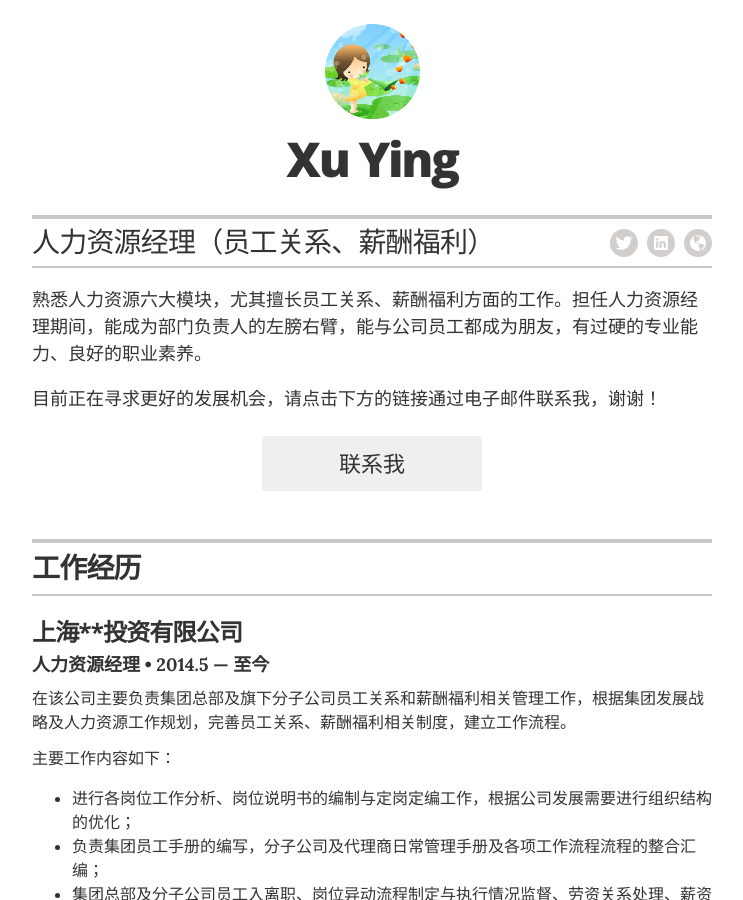
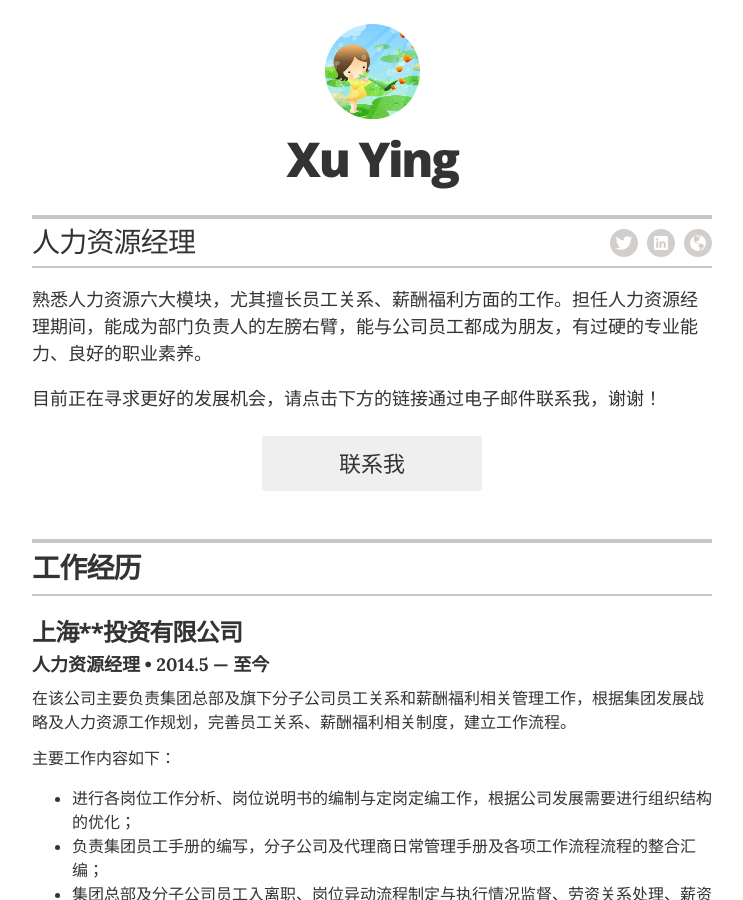
Before and after one commit to missdeer/xyyingresume, a Jekyll site: the page built from index.html, in a window 1280 px wide and 900 px high. Shown: the whole window, without its empty margins (268-1011 px from the left). Built offline with Jekyll 4.4.1, drawn with Linux system fonts in a browser that asks for light colours; some of the changed lines change nothing that is shown.

Commit message:
Update _config.yml

```diff
--- a/_config.yml
+++ b/_config.yml
@@ -1,6 +1,6 @@
 # Site settings
-title: "Xu Ying Resume——人力资源经理（员工关系、薪酬福利）"
-description: "Xu Ying Resume——人力资源经理（员工关系、薪酬福利）"
+title: "Xu Ying Resume——人力资源经理（熟悉人力资源六大模块，尤其擅长员工关系、薪酬福利方面的工作）"
+description: "Xu Ying Resume——人力资源经理（熟悉人力资源六大模块，尤其擅长员工关系、薪酬福利方面的工作）"
 
 # Build settings
 markdown: kramdown
@@ -11,7 +11,7 @@
 # Resume settings
 resume_avatar:                  "true"
 resume_name:                    "Xu Ying"
-resume_title:                   "人力资源经理（员工关系、薪酬福利）"
+resume_title:                   "人力资源经理"
 resume_contact_email:           "xu_ying0512@126.com"
 
 # use "yes" to display the email contact button,
```
